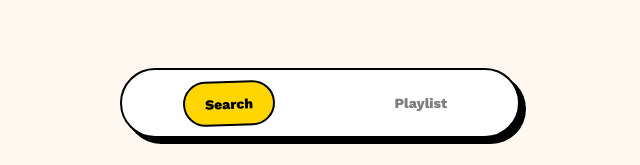
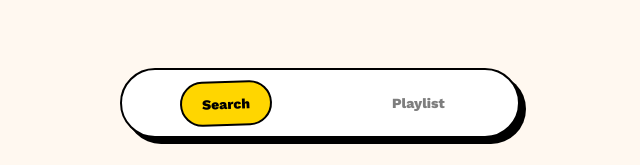
Before and after one commit to hanzcodereal/neo-lyrics-search, a website: page public/index.html in a window 1280 px wide. Both pictures are taken after a click on the button "START LISTENING". Shown: the part 632-797 px from the top of the page, 320-960 px from the left. Drawn offline with nearby package versions, Linux system fonts and the light colour scheme.

Commit message:
Update style.css

```diff
--- a/public/style.css
+++ b/public/style.css
@@ -542,10 +542,11 @@ pre {
     align-items: center;
     opacity: 0.5;
     cursor: pointer;
-    padding: 10px;
+    padding: 10px 15px;
     transition: 0.2s;
     height: 100%;
     justify-content: center;
+    border-radius: 30px;
 }
 .nav-item.active {
     opacity: 1;
```
